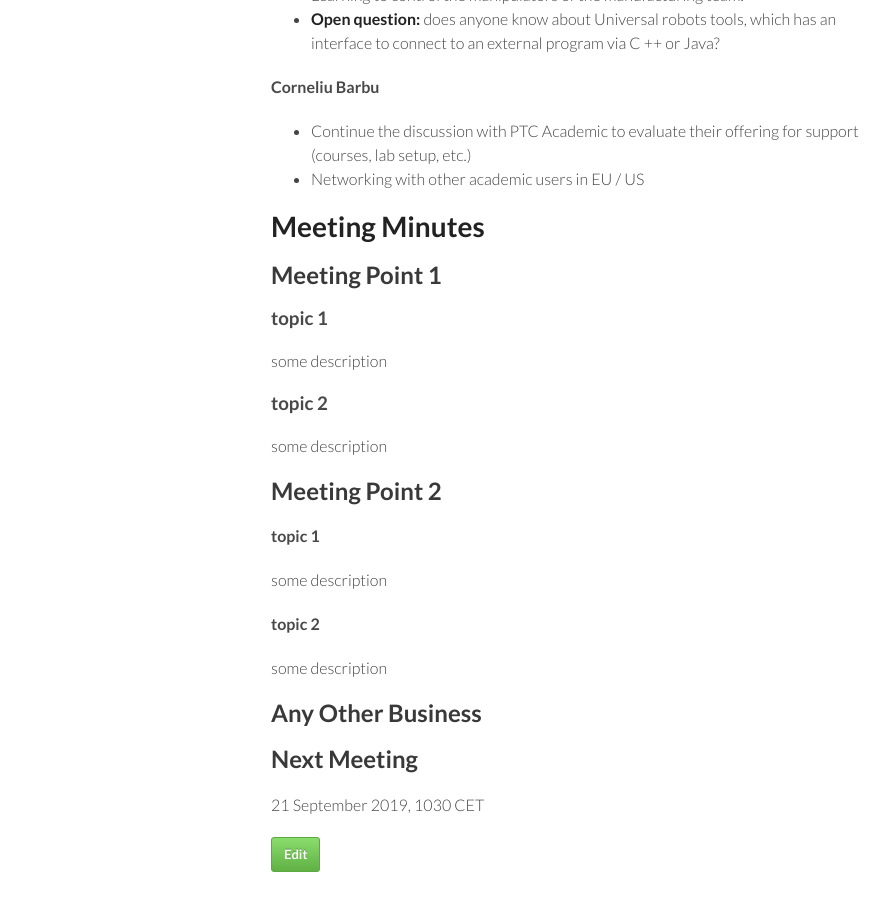
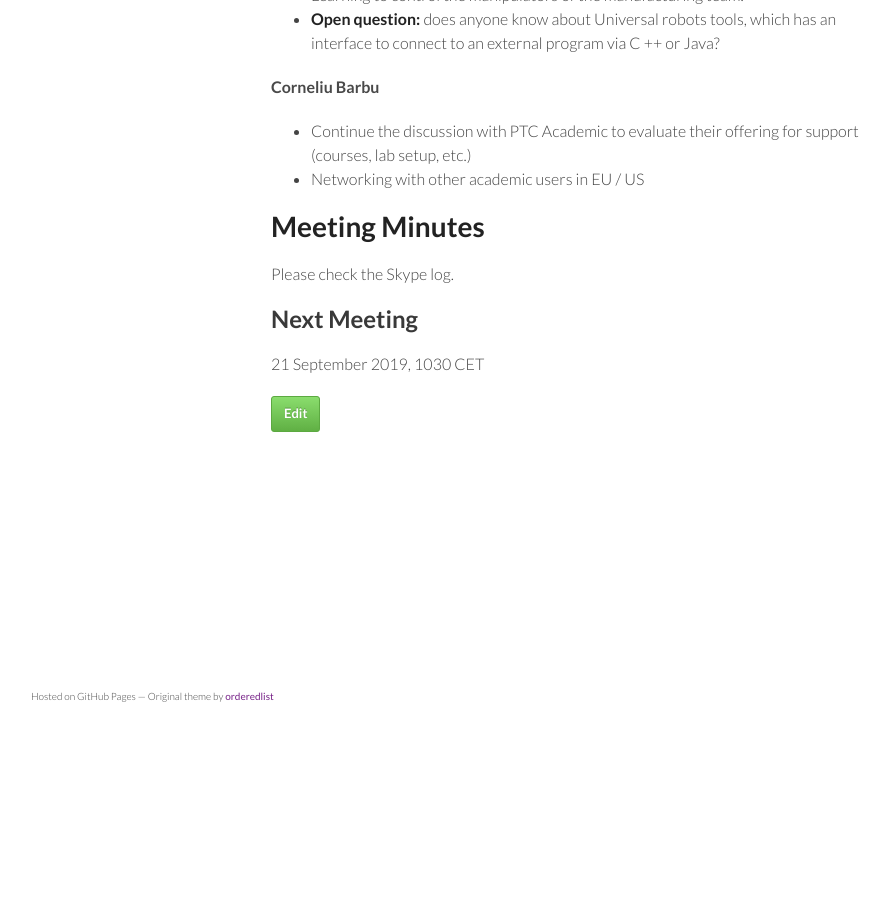
Before and after one commit to digitaltwincentre/digitaltwincentre.github.io, a Jekyll site: the page built from _biweeklies/Biweekly-3.md, in a window 1280 px wide and 900 px high, scrolled down 1917 px. Shown: the whole window, without its empty margins (179-1068 px from the left). Built offline with Jekyll 4.4.1, drawn with Linux system fonts in a browser that asks for light colours; nearby versions of some CDN libraries; after the commit the page ends 2643 px from its top, so only the background shows below that; some of the changed text lies outside the part shown.

Commit message:
Update Biweekly-3.md

```diff
--- a/_biweeklies/Biweekly-3.md
+++ b/_biweeklies/Biweekly-3.md
@@ -77,27 +77,7 @@ private information must be stored elsewhere.  -->
 Meeting Minutes
 ===============
 
-## Meeting Point 1
-
-### topic 1
-
-some description
-
-### topic 2
-
-some description
-
-## Meeting Point 2
-
-#### topic 1
-
-some description
-
-#### topic 2
-
-some description
-
-##  Any Other Business
+Please check the Skype log.
 
 Next Meeting
 ------------
```
Also changed, not shown: other parts of _biweeklies/Biweekly-3.md (+2 -2 lines).
